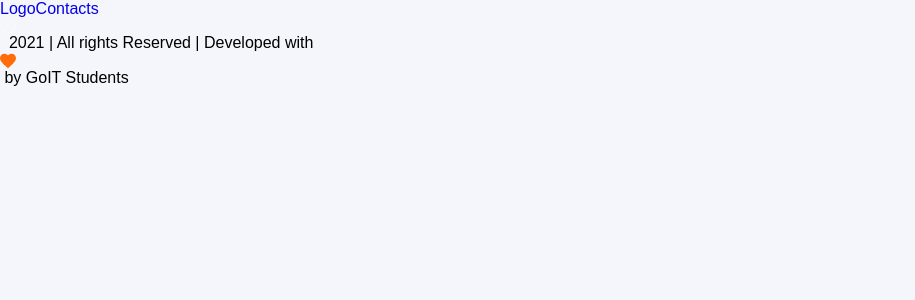
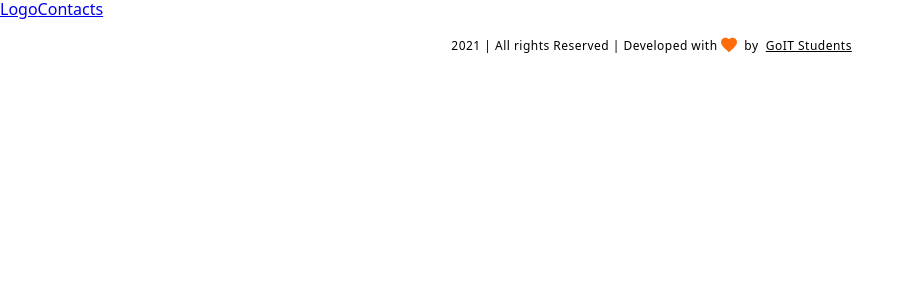
Before and after one commit to alexandr90h/qa-test-app-front, a React (Create React App) app: page /auth in a window 1280 px wide. Shown: the top 300 px of the page, without its empty margins (0-915 px from the left). Built offline with nearby package versions, Linux system fonts and the light colour scheme.

Commit message:
implements global and module styles

```diff
--- a/src/components/Footer/Footer.js
+++ b/src/components/Footer/Footer.js
@@ -1,15 +1,35 @@
+import { Link } from 'react-router-dom';
 import styles from './Footer.module.css';
 import Copyright from './images/Copyright.svg';
 import favoriteHeart from './images/Favorite-heart.svg';
 
 const Footer = () => (
-  <div className={styles.Footer}>
-    <span>
+  <footer className={styles.footer}>
+    {/* <div>
+      <p className={styles.footerText}>
+        <span className={styles.copyright}>
+          <img src={Copyright} alt="copyright" />
+        </span>
+        2021 | All Rights Reserved | Developed with
+        <img src={favoriteHeart} alt="heart" />
+        <svg className="footerIcon" width="17" height="17">
+          <use href="./img/sprite.svg#heart"></use>
+        </svg>
+        by&nbsp;
+        <Link to="/contacts" className="footerContacts">
+          GoIT Students
+        </Link>
+      </p>
+    </div> */}
+    <span className={styles.footerText}>
       <img src={Copyright} alt="copyright" />
       &nbsp; 2021 | All rights Reserved | Developed with&nbsp;
       <img src={favoriteHeart} alt="heart" />
-      &nbsp;by GoIT Students
+      &nbsp; by &nbsp;
+      <Link to="/contacts" className={styles.footerContacts}>
+        GoIT Students
+      </Link>
     </span>
-  </div>
+  </footer>
 );
 export default Footer;
--- a/src/components/Footer/Footer.module.css
+++ b/src/components/Footer/Footer.module.css
@@ -1,4 +1,4 @@
-<!-- Footer -->
+/* <!-- Footer -->
     <footer class="footer">
         <div class="footer-container">
             <p class="footer-text"><span class="copyright"> © </span>2021 | All Rights Reserved | Developed with
@@ -7,19 +7,24 @@
                 </svg> by <a href="./contacts.html" class="footer-contacts">GoIT Students</a>
             </p>
         </div>
-    </footer>
+    </footer> */
 
     /* Footer */
-.footer{
+.footer{display: flex;
+justify-content: center;
   background-color: var(--blueBGColor);
   text-align: center;
   width: 100%;
   }
 
-.footer-text{
-color: var(--footerTextColor);
-font: weight 400px;
-letter-spacing: 0.04em;
+.footerText{
+  display: flex;
+  align-items: center;
+  justify-content: center;
+  flex-wrap:  wrap;
+  color: var(--footerTextColor);
+  font: weight 400px;
+  letter-spacing: 0.04em;
 }
 
 .copyright{
@@ -28,14 +33,14 @@ font-size: 20px;
 vertical-align: middle;
 }
 
-.footer-icon{
+.footerIcon{
   display: inline-block;
   fill: var(--OrangeColor);
   vertical-align: text-bottom;
   margin: 5px 2px 0px 2px;
 }
 
-.footer-contacts{
+.footerContacts{
   color: var(--footerTextColor);
   text-decoration: underline;
 }
@@ -48,7 +53,7 @@ padding: 10px 18px;
 width: 100%;
 }
 
-.footer-text{
+.footerText{
 font-size: 10px;
 line-height: 1.2;
 }
@@ -60,7 +65,7 @@ min-width: 768px;
 padding: 19px 20px;
 }
 
-.footer-text{
+.footerText{
 font-size: 12px;
 line-height: 1.25;
 }
--- a/src/index.css
+++ /dev/null
@@ -1,59 +0,0 @@
-:root {
-  --primaryBlackColor: #000000;
-  --primaryWhiteColor: #ffffff;
-  --textColor: #555555;
-  --bgColor: #F5F6FB;
-  --OrangeColor: #FF6B09;
-  --blueBGColor: #02172A;
-  --footerTextColor:rgba(255, 255, 255, 0.4);
-  --boxShadow: 0px 1px 1px rgba(18, 29, 46, 0.1);
-  --boxShadowModal: 0px 4px 15px rgba(2, 23, 42, 0.1);
-}
-
-html {
-  box-sizing: border-box;
-}
-
-*,
-*::before,
-*::after {
-  box-sizing: border-box;
-}
-
-body {
-  background-color: var(--bgColor);
-  font-family: 'Montserrat', sans-serif;
-
-}
-
-a {
-  text-decoration: none;
-  outline: none;
-  margin: 0;
-  padding: 0;
-}
-
-ul,
-ol {
-  margin: 0;
-  padding: 0;
-}
-
-h1,
-h2,
-h3,
-h4,
-p {
-  margin: 0;
-  padding: 0;
-}
-
-li {
-  list-style: none;
-}
-
-img {
-  display: block;
-  max-width: 100%;
-  height: auto;
-}
--- a/src/index.js
+++ b/src/index.js
@@ -6,7 +6,6 @@ import { PersistGate } from 'redux-persist/integration/react';
 import { store, persistor } from './redux/store';
 import App from './App';
 import 'modern-normalize/modern-normalize.css';
-import './index.css';
 
 ReactDOM.render(
   <React.StrictMode>
```
